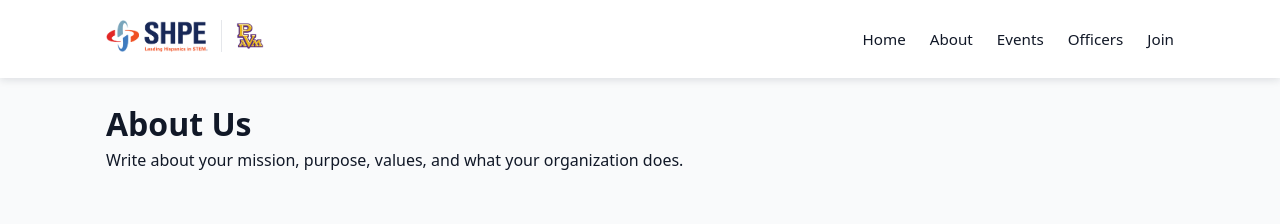
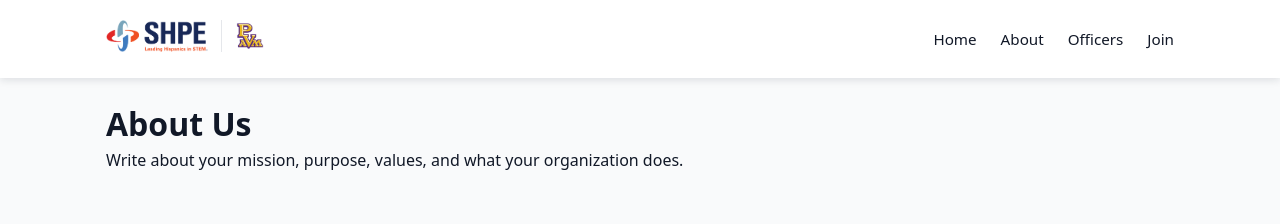
Before and after one commit to NestorYandel/pvamu-shpe-website, a Jekyll site: the page built from about.md, in a window 1280 px wide. Shown: the top 224 px of the page. Built offline with Jekyll 4.4.1, drawn with Linux system fonts in a browser that asks for light colours.

Commit message:
Update default.html

```diff
--- a/_layouts/default.html
+++ b/_layouts/default.html
@@ -37,7 +37,7 @@
           <ul class="nav-links">
             <li><a href="{{ '/' | relative_url }}">Home</a></li>
             <li><a href="{{ '/about/' | relative_url }}">About</a></li>
-            <li><a href="{{ '/events/' | relative_url }}">Events</a></li>
+
             <li><a href="{{ '/officers/' | relative_url }}">Officers</a></li>
             <li><a href="{{ '/join/' | relative_url }}">Join</a></li>
           </ul>
```
